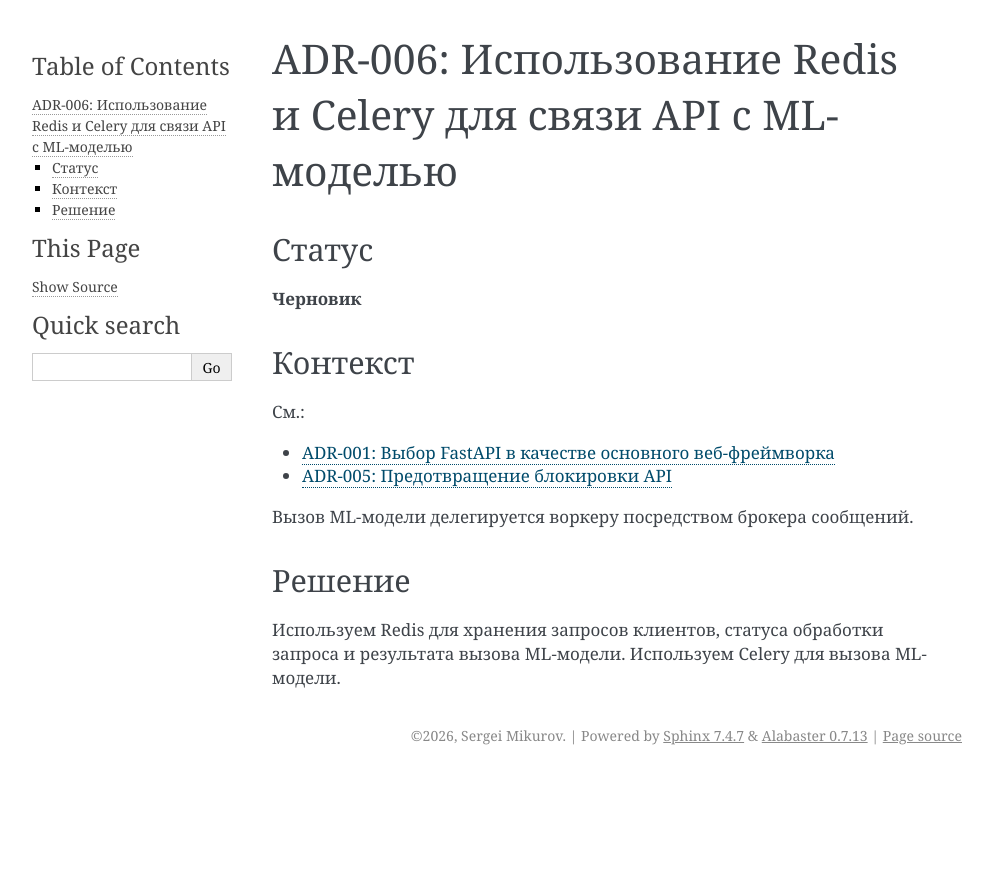
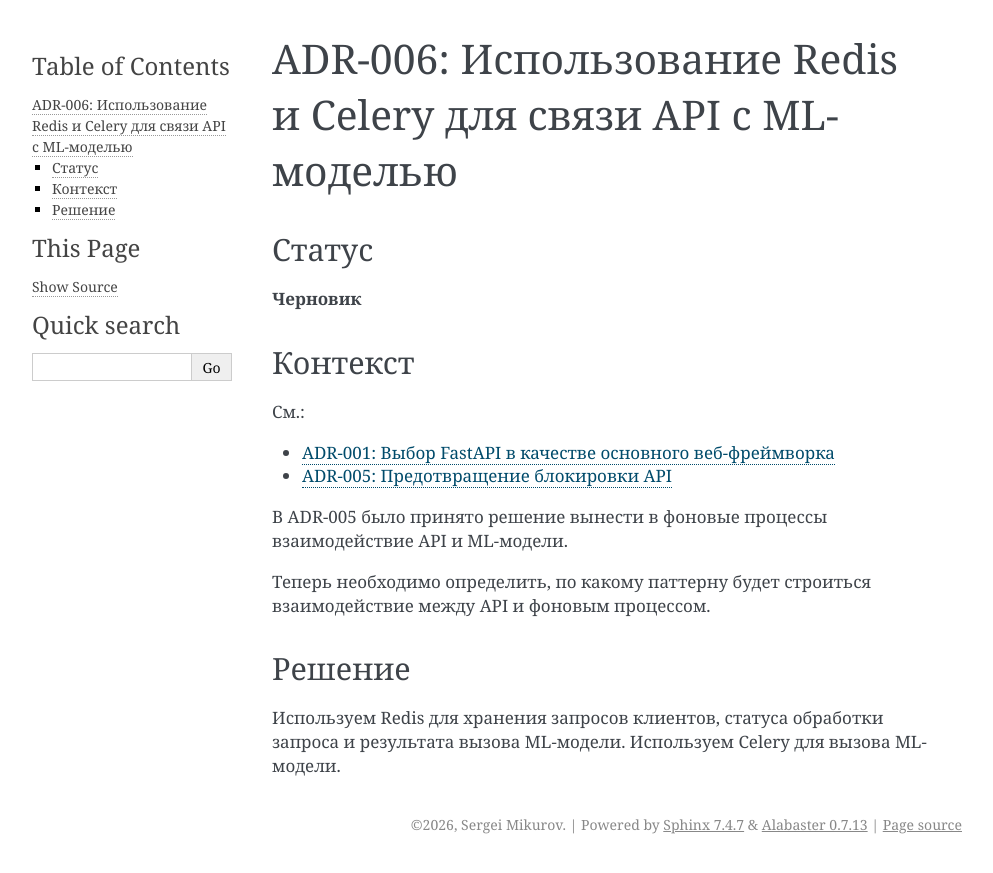
Before and after one commit to svmikurov/tt-ai-api, a Sphinx documentation site: the page built from docs/source/project/adr/adr-006-api-to-ml-connection.rst, in a window 1280 px wide. Shown: the top 873 px of the page, without its empty margins (148-1141 px from the left). Built offline with Sphinx 7.4.7, drawn with Linux system fonts in a browser that asks for light colours.

Commit message:
docs(adr): Update ADR-006

```diff
--- a/docs/source/project/adr/adr-006-api-to-ml-connection.rst
+++ b/docs/source/project/adr/adr-006-api-to-ml-connection.rst
@@ -15,7 +15,10 @@ ADR-006: Использование Redis и Celery для связи API с ML-
 - :doc:`./adr-001-use-fastapi`
 - :doc:`./adr-005-avoid-api-blocking`
 
-Вызов ML-модели делегируется воркеру посредством брокера сообщений.
+В ADR-005 было принято решение вынести в фоновые процессы взаимодействие API и ML-модели.
+
+Теперь необходимо определить, по какому паттерну будет строиться
+взаимодействие между API и фоновым процессом.
 
 Решение
 =======
```
